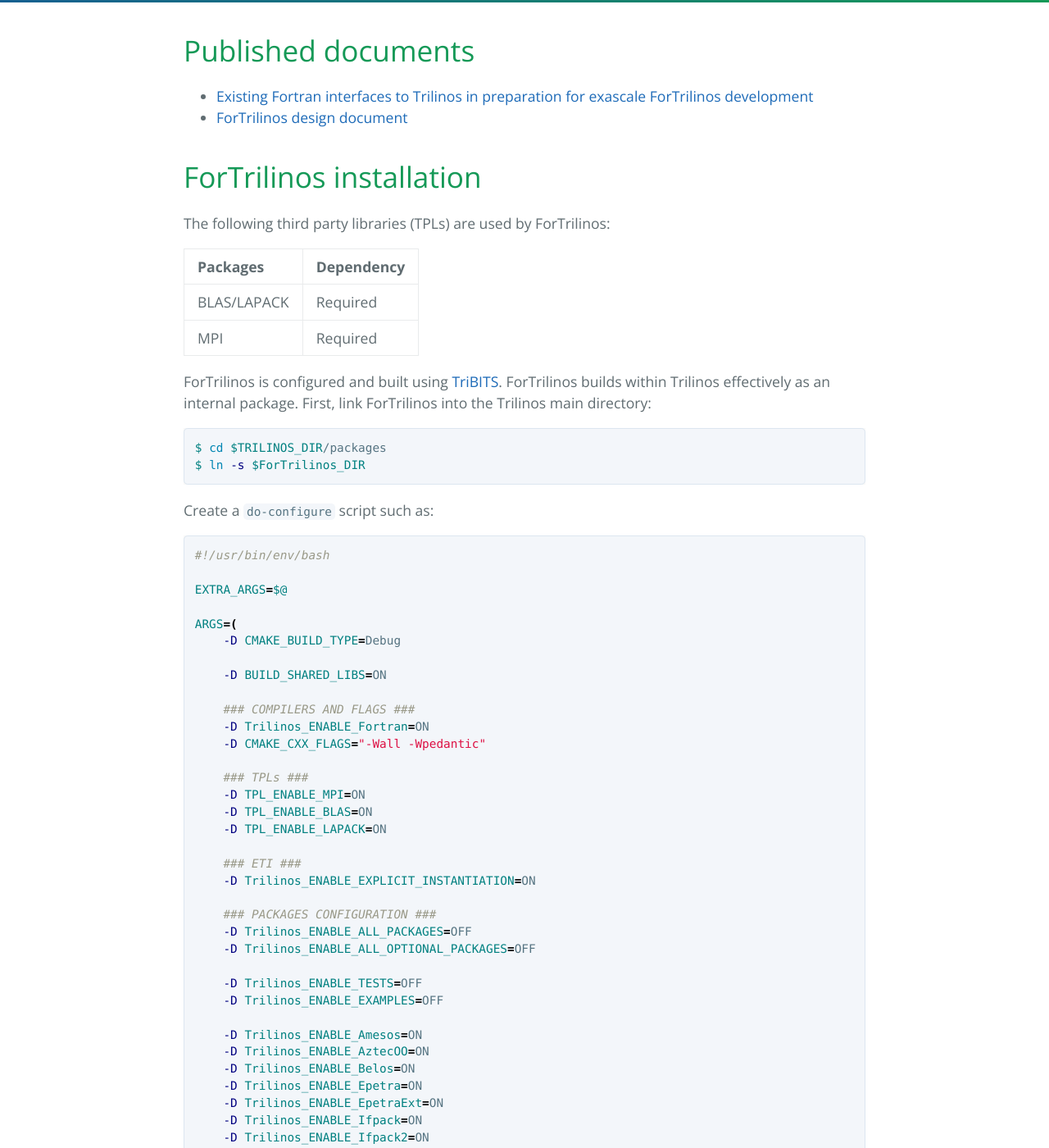
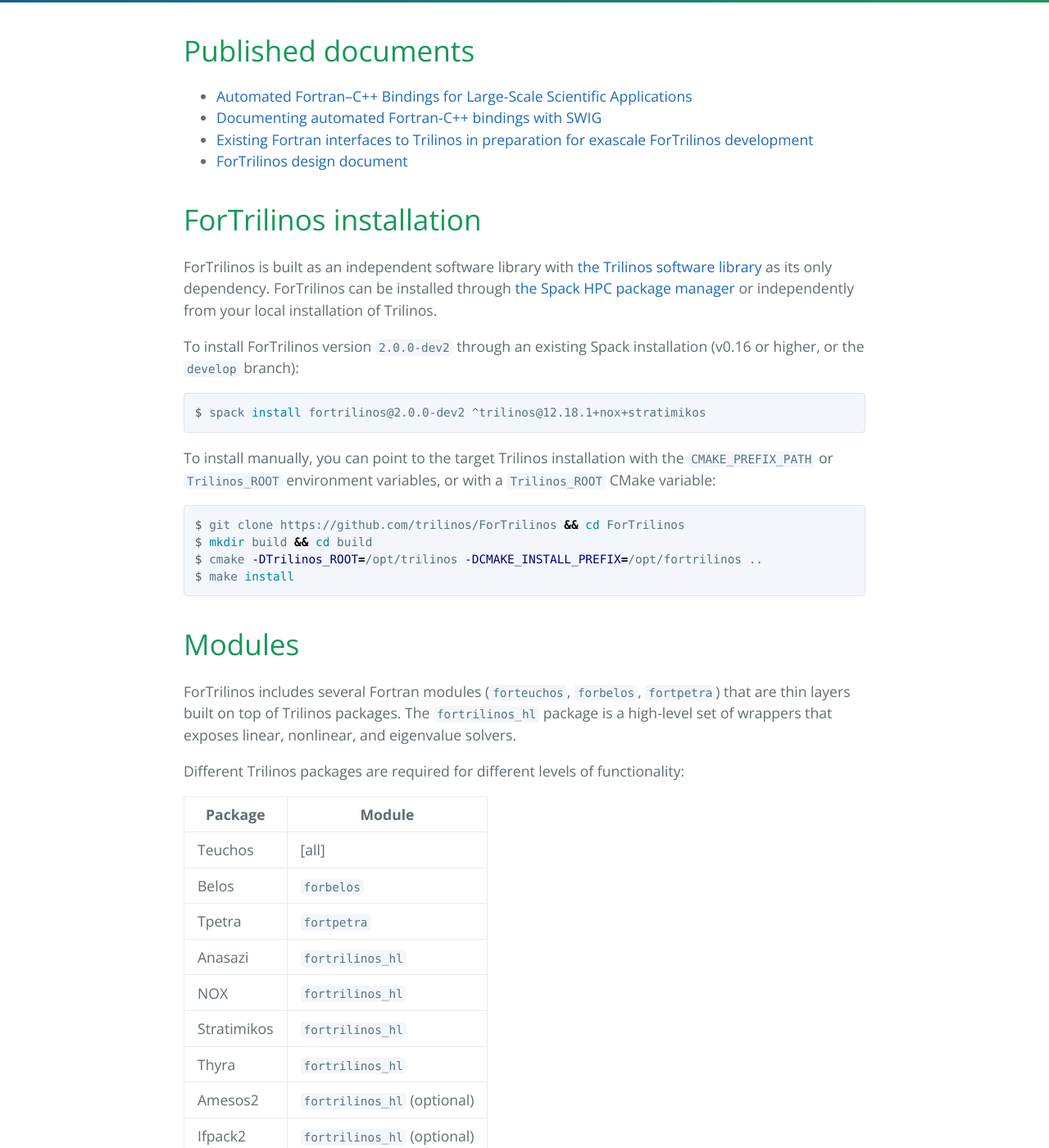
Before and after one commit to trilinos/ForTrilinos, a Jekyll site: the page built from index.md, in a window 1280 px wide and 1400 px high, scrolled down 333 px. Shown: the whole window at 82% size. Built offline with Jekyll 4.4.1, drawn with Linux system fonts in a browser that asks for light colours; the repository's description, which GitHub fills in, is left out; our own code applies the rules of GitHub Pages for plain Markdown files; some of the changed text lies outside the part shown.

Commit message:
Update documentation for fortrilinos 2.0dev2 release

````diff
--- a/index.md
+++ b/index.md
@@ -4,81 +4,79 @@ layout: fortrilinos
 
 # [](#header-1)Published documents
 
+- [Automated Fortran–C++ Bindings for Large-Scale Scientific Applications](https://ieeexplore.ieee.org/abstract/document/8745480/)
+- [Documenting automated Fortran-C++ bindings with SWIG](https://www.osti.gov/biblio/1557490)
 - [Existing Fortran interfaces to Trilinos in preparation for exascale ForTrilinos development](files/ForTrilinos_Existing_Interfaces.pdf)
 - [ForTrilinos design document](files/ForTrilinos_Design_Document.pdf)
 
-# [](#header-1)ForTrilinos installation
+# [](#header-2)ForTrilinos installation
 
-The following third party libraries (TPLs) are used by ForTrilinos:
+ForTrilinos is built as an independent software library with [the Trilinos
+software library](https://trilinos.github.io/index.html) as its only
+dependency. ForTrilinos can be installed through [the Spack HPC package
+manager](https://spack.readthedocs.io/en/latest/) or independently from your
+local installation of Trilinos.
 
-| Packages               | Dependency |
-|:---------------------- |:---------- |
-| BLAS/LAPACK            | Required   |
-| MPI                    | Required   |
-
-ForTrilinos is configured and built using [TriBITS](https://tribits.org). ForTrilinos builds
-within Trilinos effectively as an internal package. First, link ForTrilinos into the
-Trilinos main directory:
-
-```bash
-$ cd $TRILINOS_DIR/packages
-$ ln -s $ForTrilinos_DIR
+To install ForTrilinos version `2.0.0-dev2` through an existing Spack
+installation (v0.16 or higher, or the `develop` branch):
+```console
+$ spack install fortrilinos@2.0.0-dev2 ^trilinos@12.18.1+nox+stratimikos
 ```
 
-Create a `do-configure` script such as:
-
-```bash
-#!/usr/bin/env/bash
-
-EXTRA_ARGS=$@
-
-ARGS=(
-    -D CMAKE_BUILD_TYPE=Debug
-
-    -D BUILD_SHARED_LIBS=ON
-
-    ### COMPILERS AND FLAGS ###
-    -D Trilinos_ENABLE_Fortran=ON
-    -D CMAKE_CXX_FLAGS="-Wall -Wpedantic"
-
-    ### TPLs ###
-    -D TPL_ENABLE_MPI=ON
-    -D TPL_ENABLE_BLAS=ON
-    -D TPL_ENABLE_LAPACK=ON
-
-    ### ETI ###
-    -D Trilinos_ENABLE_EXPLICIT_INSTANTIATION=ON
-
-    ### PACKAGES CONFIGURATION ###
-    -D Trilinos_ENABLE_ALL_PACKAGES=OFF
-    -D Trilinos_ENABLE_ALL_OPTIONAL_PACKAGES=OFF
-
-    -D Trilinos_ENABLE_TESTS=OFF
-    -D Trilinos_ENABLE_EXAMPLES=OFF
-
-    -D Trilinos_ENABLE_Amesos=ON
-    -D Trilinos_ENABLE_AztecOO=ON
-    -D Trilinos_ENABLE_Belos=ON
-    -D Trilinos_ENABLE_Epetra=ON
-    -D Trilinos_ENABLE_EpetraExt=ON
-    -D Trilinos_ENABLE_Ifpack=ON
-    -D Trilinos_ENABLE_Ifpack2=ON
-    -D Trilinos_ENABLE_Stratimikos=ON
-    -D Trilinos_ENABLE_Tpetra=ON
-    -D Trilinos_ENABLE_Thyra=ON
-
-    ### FORTRILINOS ###
-    -D Trilinos_ENABLE_CTrilinos=ON
-    -D Trilinos_ENABLE_ForTrilinos=ON
-        -D ForTrilinos_ENABLE_EXAMPLES=ON
-        -D ForTrilinos_ENABLE_TESTS=ON
-    )
-cmake "${ARGS[@]}" $EXTRA_ARGS $TRILINOS_DIR
+To install manually, you can point to the target Trilinos installation with the
+`CMAKE_PREFIX_PATH` or `Trilinos_ROOT` environment variables, or with a
+`Trilinos_ROOT` CMake variable:
+```console
+$ git clone https://github.com/trilinos/ForTrilinos && cd ForTrilinos
+$ mkdir build && cd build
+$ cmake -DTrilinos_ROOT=/opt/trilinos -DCMAKE_INSTALL_PREFIX=/opt/fortrilinos ..
+$ make install
 ```
 
-and run it from your build directory:
+# [](#header-3)Modules
 
-```bash
-    $ mkdir build && cd build
-    $ ../do-configure
+ForTrilinos includes several Fortran modules (`forteuchos`, `forbelos`,
+`fortpetra`) that are thin layers built on top of Trilinos packages. The
+`fortrilinos_hl` package is a high-level set of wrappers that exposes
+linear, nonlinear, and eigenvalue solvers.
+
+Different Trilinos packages are required for different levels of functionality:
+
+| Package | Module |
+| ------- | ---------- |
+| Teuchos | [all] |
+| Belos | `forbelos` |
+| Tpetra | `fortpetra` |
+| Anasazi | `fortrilinos_hl` |
+| NOX | `fortrilinos_hl` |
+| Stratimikos | `fortrilinos_hl` |
+| Thyra | `fortrilinos_hl` |
+| Amesos2 | `fortrilinos_hl` (optional) |
+| Ifpack2 | `fortrilinos_hl` (optional) |
+| MueLu | `fortrilinos_hl` (optional) |
+
+# [](#header-4)Downstream usage
+
+To use ForTrilinos as part of your CMake app, simply ensure that CMake can find
+it (using the standard `CMAKE_PREFIX_PATH` or `ForTrilinos_ROOT` environment
+variables, or the `ForTrilinos_ROOT` CMake variable); and add
+```cmake
+find_package(ForTrilinos)
 ```
+
+An example application that uses ForTrilinos and MPI-provided Fortran bindings
+might look like:
+```cmake
+cmake_minimum_required(VERSION 3.12)
+project(ForTrilinosInstallTest VERSION 0.0.1 LANGUAGES Fortran)
+
+find_package(ForTrilinos)
+
+add_executable(downstream-app downstream-app.F90)
+target_link_libraries(downstream-app ForTrilinos::ForTrilinos MPI::MPI_Fortran)
+```
+and the `downstream-app.F90` app will simply need
+```fortran
+use forteuchos
+use fortpetra
+```
````
